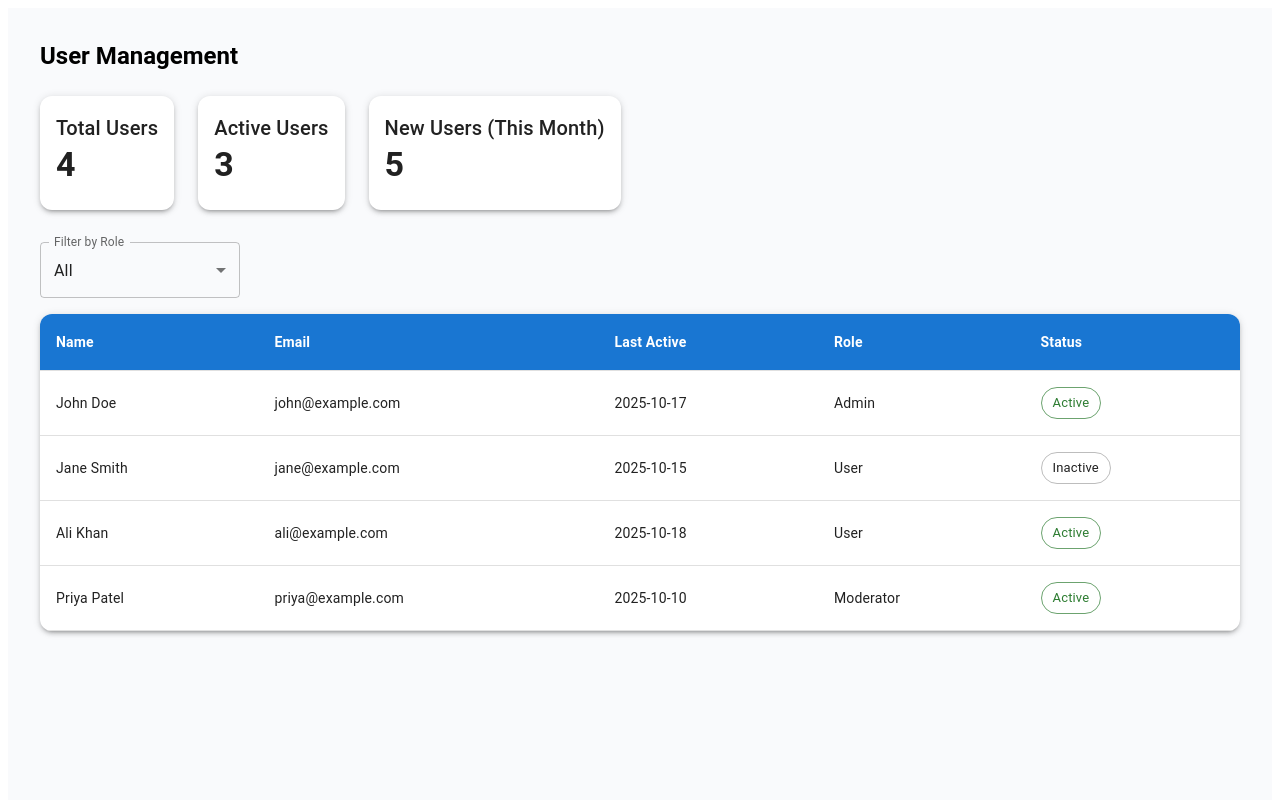
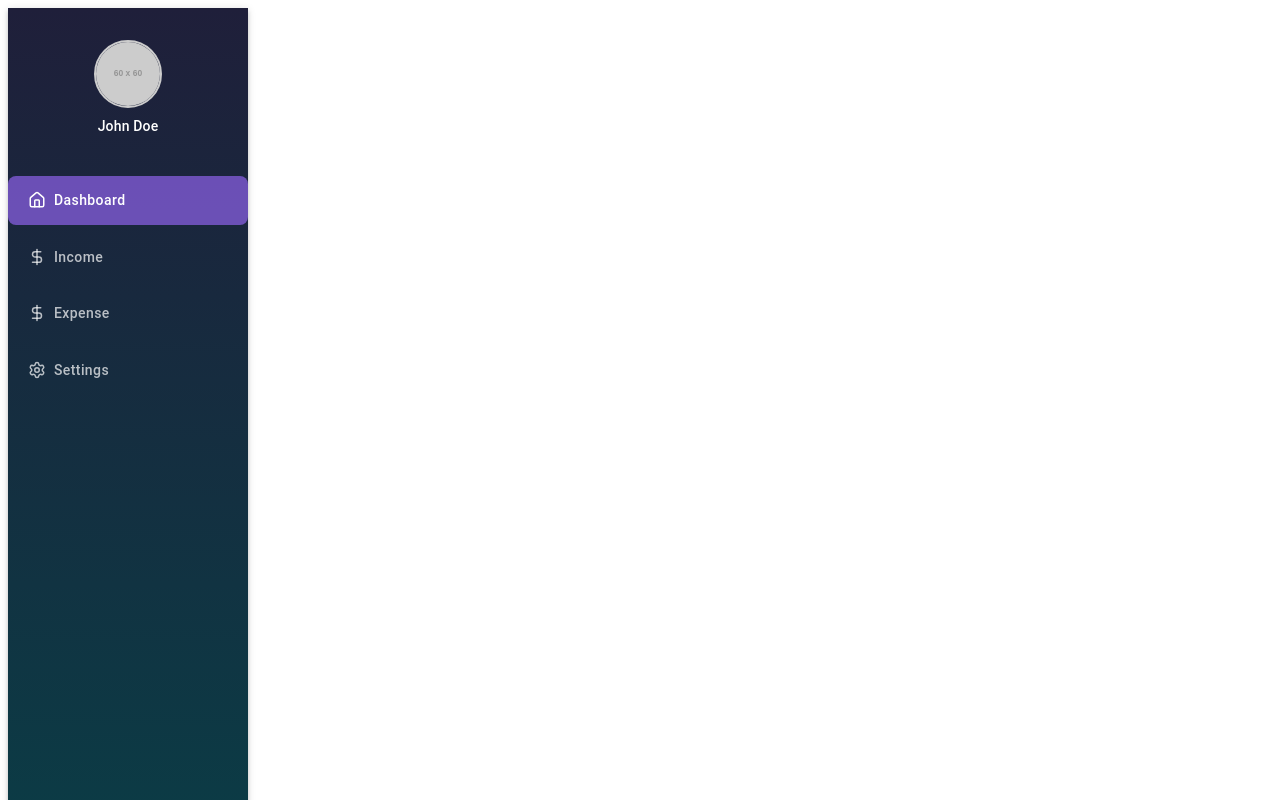
Before and after one commit to Devika-tj/smart-budget-expense-planner-team1, a React (Vite) app in the folder client/: page / in a window 1280 px wide. Shown: the top 800 px of the page. Built offline with nearby package versions, Linux system fonts and the light colour scheme.

Commit message:
Files updated

```diff
--- a/client/package.json
+++ b/client/package.json
@@ -14,6 +14,7 @@
     "@emotion/styled": "^11.14.1",
     "@mui/icons-material": "^7.3.4",
     "@mui/material": "^7.3.4",
+    "lucide-react": "^0.546.0",
     "react": "^19.1.1",
     "react-dom": "^19.1.1"
   },
--- a/client/src/App.jsx
+++ b/client/src/App.jsx
@@ -2,13 +2,17 @@ import React from "react";
 import ExpenseDetails from "./pages/ExpenseDetails";
 import AdminDashboard from "./pages/AdminDashboard";
 import IncomePage from "./pages/IncomeDetails"
+import Sidebar from "./components/Sidebar";
+
 
 function App() {
   return (
     <div>
+      <Sidebar />
       <AdminDashboard />
       <ExpenseDetails />
       <IncomePage/>
+
     </div>
   );
 
--- a/client/src/components/Sidebar.jsx
+++ b/client/src/components/Sidebar.jsx
@@ -0,0 +1,83 @@
+import React, { useState } from "react";
+import { Home, DollarSign, Settings } from "lucide-react";
+import {
+  Box,
+  Avatar,
+  Typography,
+  Button,
+  Stack,
+  Paper,
+} from "@mui/material";
+
+const Sidebar = () => {
+  const [active, setActive] = useState("Dashboard");
+
+  const menuItems = [
+    { name: "Dashboard", icon: <Home size={18} /> },
+    { name: "Income", icon: <DollarSign size={18} /> },
+     { name: "Expense", icon: <DollarSign size={18} /> },
+    { name: "Settings", icon: <Settings size={18} /> },
+  ];
+
+  return (
+    <Box
+      sx={{
+        width: 240,
+        height: "100vh",
+        background: "linear-gradient(to bottom, #1f1f3a, #0a3d46)",
+        color: "white",
+        display: "flex",
+        flexDirection: "column",
+        alignItems: "center",
+        py: 4,
+        boxShadow: 3,
+        borderTopRightRadius: 0,
+        borderBottomRightRadius: 24,
+      }}
+    >
+      {/* Profile Section */}
+      <Stack spacing={1} alignItems="center" mb={5}>
+        <Avatar
+          src="https://via.placeholder.com/60"
+          alt="Profile"
+          sx={{ width: 64, height: 64, border: "2px solid #ccc" }}
+        />
+        <Typography variant="body2" fontWeight={500}>
+          John Doe
+        </Typography>
+      </Stack>
+
+      {/* Navigation */}
+      <Stack spacing={1} width="100%" px={2}>
+        {menuItems.map((item) => (
+          <Button
+            key={item.name}
+            onClick={() => setActive(item.name)}
+            startIcon={item.icon}
+            fullWidth
+            sx={{
+              justifyContent: "flex-start",
+              textTransform: "none",
+              fontWeight: 500,
+              fontSize: 14,
+              px: 3,
+              py: 1.5,
+              borderRadius: 2,
+              backgroundColor:
+                active === item.name ? "rgba(128,90,213,0.8)" : "transparent",
+              color: active === item.name ? "#fff" : "rgba(255,255,255,0.7)",
+              "&:hover": {
+                backgroundColor: "rgba(128,90,213,0.5)",
+                color: "#fff",
+              },
+            }}
+          >
+            {item.name}
+          </Button>
+        ))}
+      </Stack>
+    </Box>
+  );
+};
+
+export default Sidebar;
```
Also changed, not shown: 1 other file (tests, documents, lock files or other folders).
